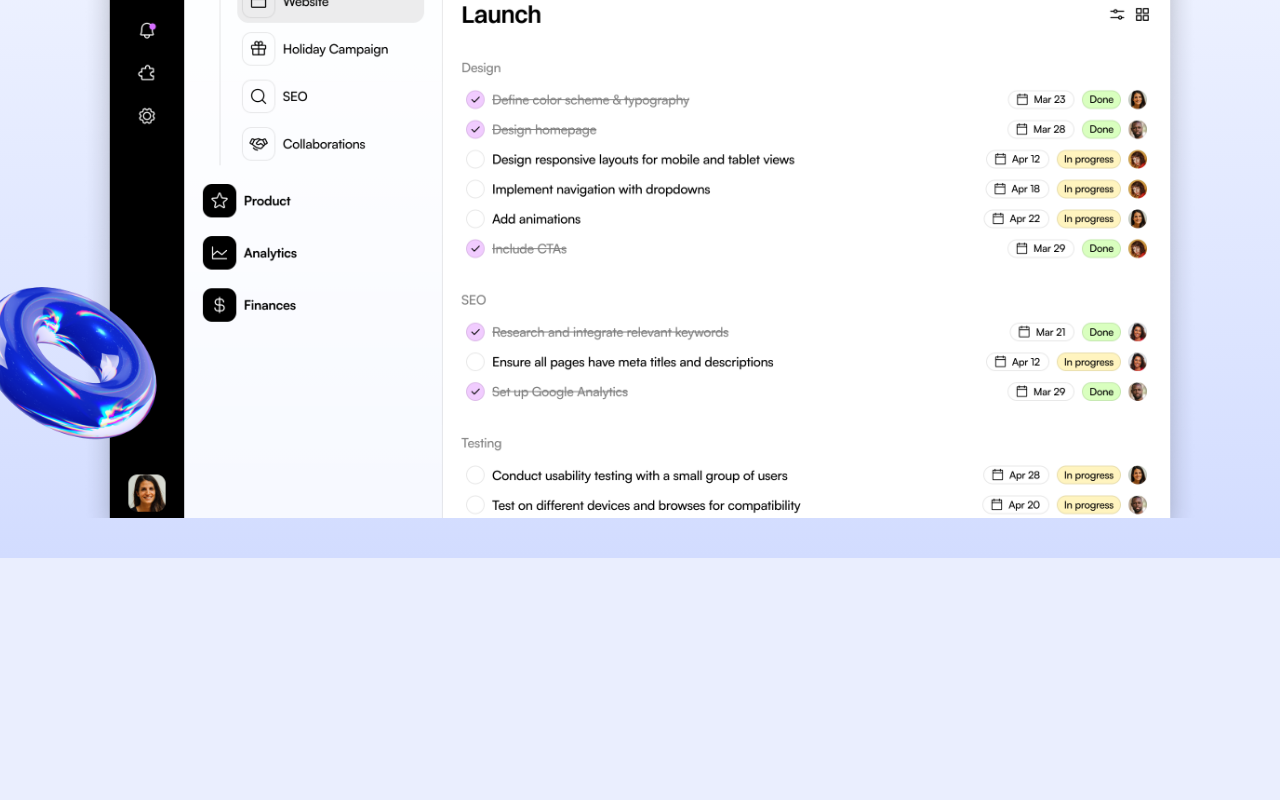
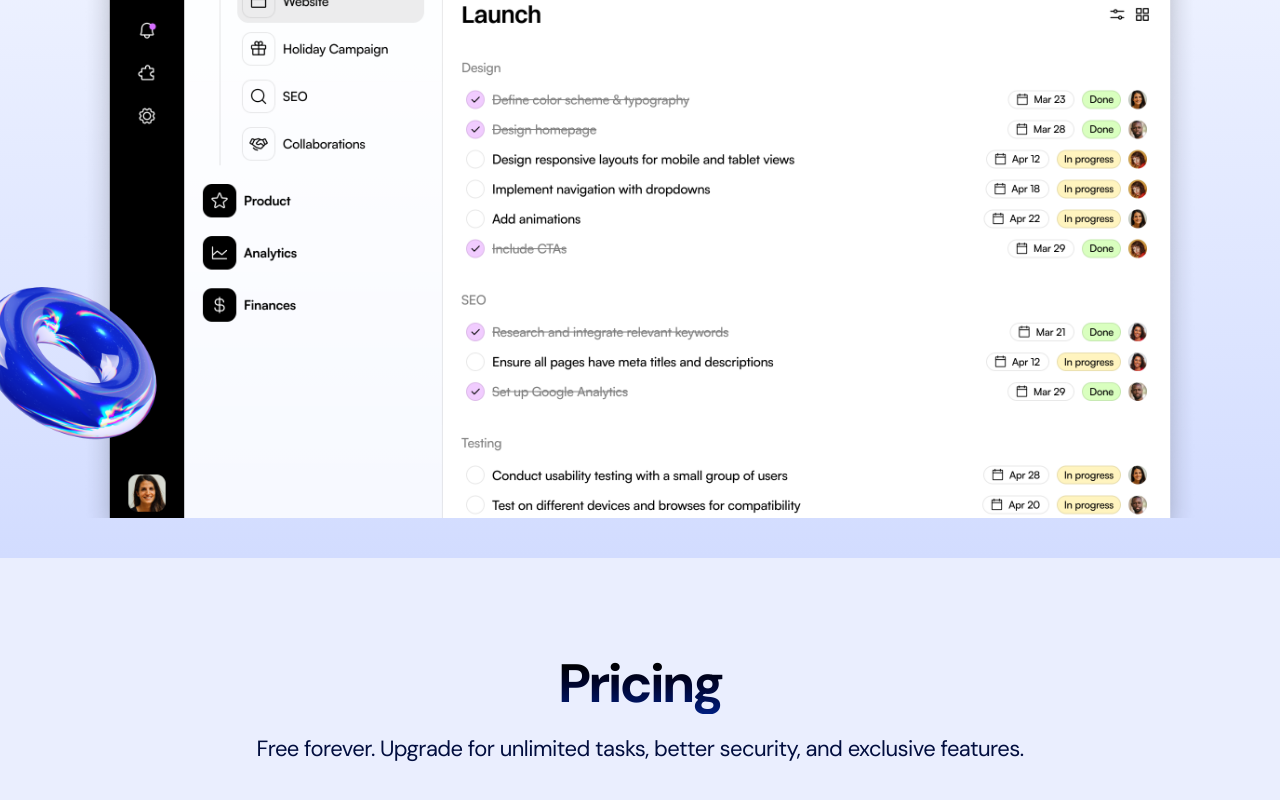
Before and after one commit to Meetkamal256/saas-landing-page, a Next.js app: page / in a window 1280 px wide. Shown: the part 1381-2181 px from the top of the page. Before the commit the page ends 1939 px from the top, so only its background shows below. Built offline with nearby package versions, Linux system fonts and the light colour scheme.

Commit message:
feat:(styles): add reusable styles .sectionTitle, sectionDescription using tailwind component layer  and scaffold basic pricing page with minimal content

```diff
--- a/app/globals.css
+++ b/app/globals.css
@@ -69,6 +69,14 @@ a {
   .tag {
     @apply text-sm inline-flex border border-[#222]/10 py-1 px-3 rounded-lg tracking-tight;
   }
+
+  .section-title {
+    @apply text-center text-3xl md:text-[54px] md:leading-[60px] font-bold tracking-tighter bg-gradient-to-b from-black to-[#001E80] text-transparent bg-clip-text;
+  }
+
+  .section-description {
+    @apply text-center text-[22px] leading-[30px] tracking-tight text-[#010D3E];
+  }
 }
 
 @media (prefers-reduced-motion: no-preference) {
--- a/app/page.tsx
+++ b/app/page.tsx
@@ -1,6 +1,7 @@
 import { Header } from "./sections/Header";
 import { Hero } from "./sections/Hero";
 import { LogoTicker } from "./sections/LogoTicker";
+import { Pricing } from "./sections/Pricing";
 import { ProductShowcase } from "./sections/ProductShowcase";
 
 export default function Home() {
@@ -10,6 +11,7 @@ export default function Home() {
       <Hero />
       <LogoTicker />
       <ProductShowcase />
+      <Pricing />
     </>
   );
 }
--- a/app/sections/Pricing.tsx
+++ b/app/sections/Pricing.tsx
@@ -1,3 +1,17 @@
+import { pricingTiers } from "../data";
+
 export const Pricing = () => {
-  return null;
+  return (
+    <section className="py-24">
+      <div className="container">
+        <h2 className="text-center text-3xl md:text-[54px] md:leading-[60px] font-bold tracking-tighter bg-gradient-to-b from-black to-[#001E80] text-transparent bg-clip-text ">
+          Pricing
+        </h2>
+        <p className="section-description mt-5">
+          Free forever. Upgrade for unlimited tasks, better security, and
+          exclusive features.
+        </p>
+      </div>
+    </section>
+  );
 };
--- a/app/sections/ProductShowcase.tsx
+++ b/app/sections/ProductShowcase.tsx
@@ -8,10 +8,10 @@ export const ProductShowcase = () => {
           <div className="tag">Boost your productivity</div>
         </div>
         <div className="max-w-[574px] mx-auto">
-          <h2 className="text-center text-3xl md:text-[54px] md:leading-[60px] font-bold tracking-tighter bg-gradient-to-b from-black to-[#001E80] text-transparent bg-clip-text mt-5">
+          <h2 className="section-title mt-5">
             A more effective way to track progress
           </h2>
-          <p className="text-center text-[22px] leading-[30px] tracking-tight text-[#010D3E] mt-5">
+          <p className="section-description mt-5">
             Celebrate the joy of accomplishment with an app designed to track
             your progress and motivate your efforts.
           </p>
```
